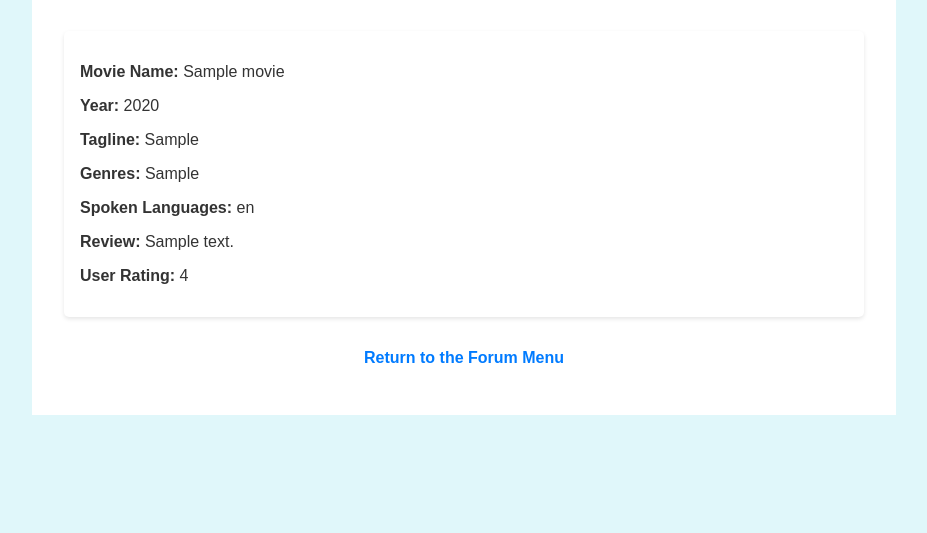
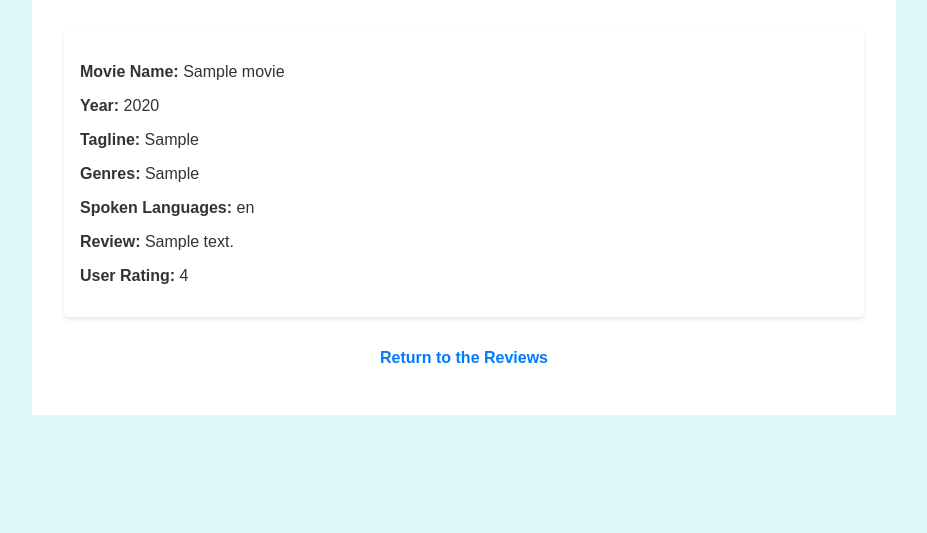
Before and after one commit to Maestro-111/movies-search-system, a Django app: page /forum/view_single_review/1/ in a window 1280 px wide. Shown: the part 120-653 px from the top of the page, without its empty margins (176-1103 px from the left). Run offline with Django 4.2, Linux system fonts and the light colour scheme; tables that the repository leaves empty hold one stand-in row (values such as "Sample post"); parts of the project's set-up code (start-up, migrations or seed data) failed here and were passed over.

Commit message:
Updated readme;forum template url tweak

```diff
--- a/movies/forum/templates/forum/view_single_review.html
+++ b/movies/forum/templates/forum/view_single_review.html
@@ -26,7 +26,7 @@
     </section>
 
     <nav>
-        <p><a href="{% url 'forum_menu' %}" class="bold-link">Return to the Forum Menu</a></p>
+        <p><a href="{% url 'view_reviews' %}" class="bold-link">Return to the Reviews</a></p>
     </nav>
 
 {% endblock %}
```
Also changed, not shown: README.md.
